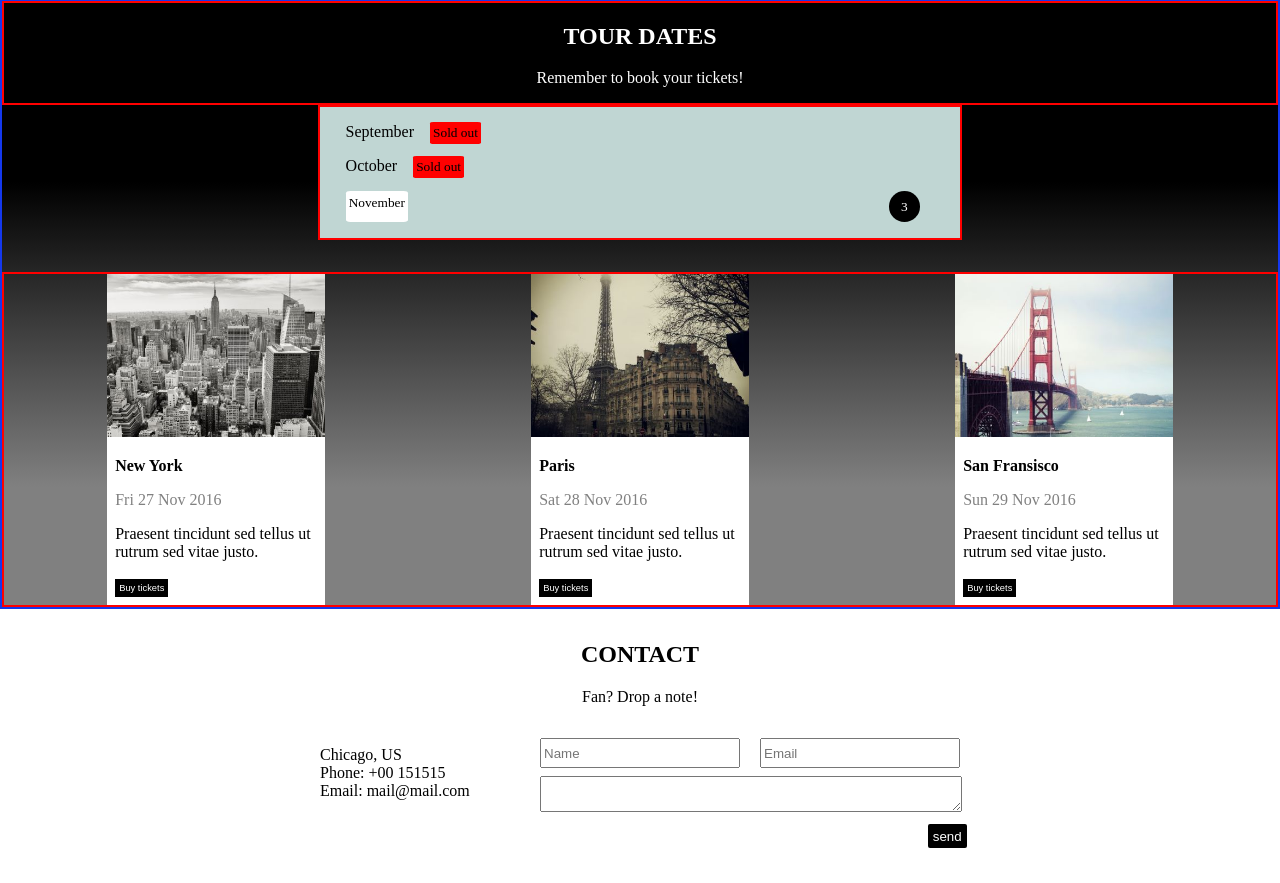
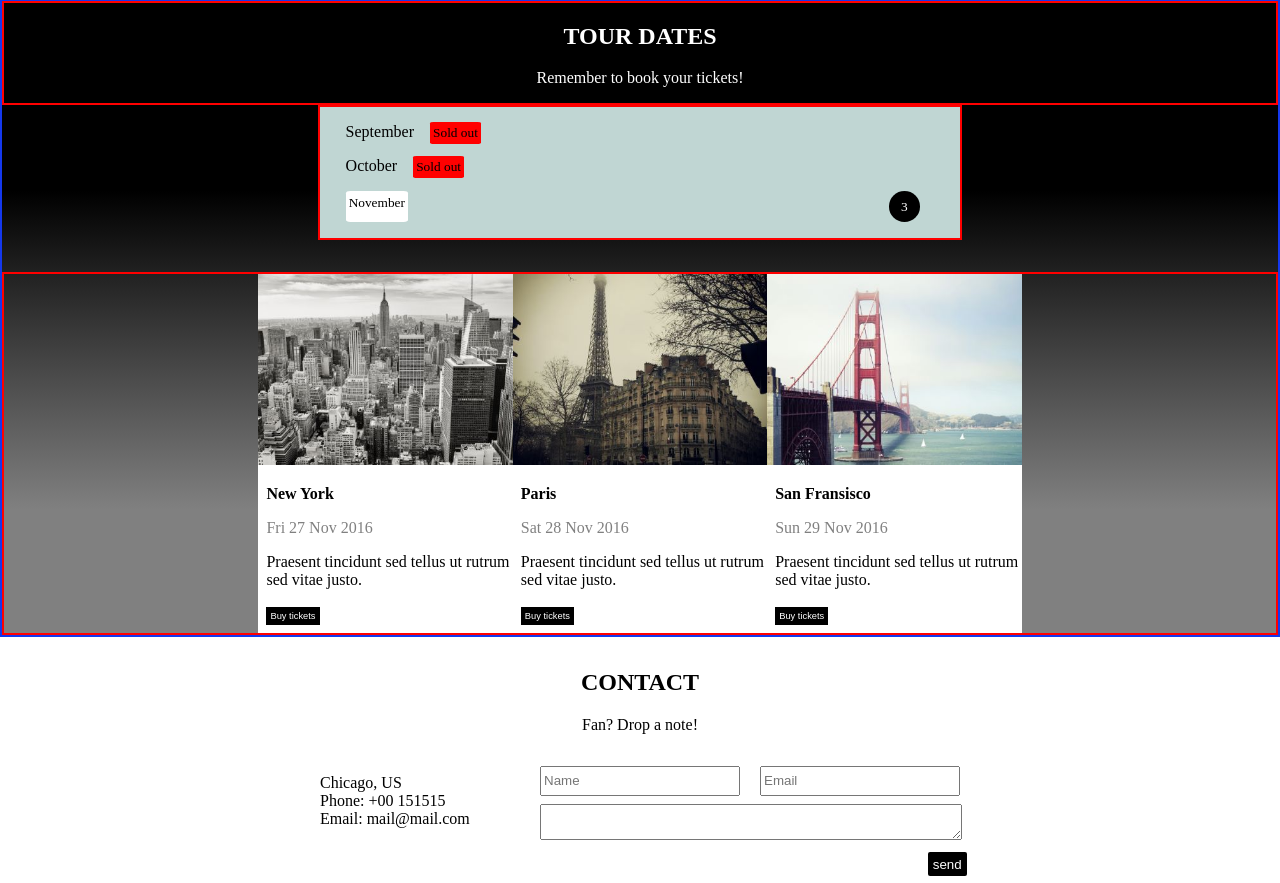
Before and after one commit to codegrann/The-Band, a PHP site: page / in a window 1280 px wide. Shown: the part 1294-2177 px from the top of the page. Run offline with PHP 8.4, Linux system fonts and the light colour scheme.

Commit message:
centered the available tickets

```diff
--- a/style.css
+++ b/style.css
@@ -231,10 +231,10 @@ body{
     border: 2px solid red;
     /* margin: 4rem 0 4rem 0; */
     display: flex;
-    justify-content: space-around;
+    justify-content: center;
 }
 .avail{
-    max-width: 17vw;
+    max-width: 20%;
     background-color: white;
     color: black;
     /* border: 2px solid red; */
@@ -261,6 +261,9 @@ body{
 .pii{
     color: gray;
 }
+
+
+/* CONTACT SECTION */
 #contact{
     background-color: white;
     /* border: 2px solid red; */
```
